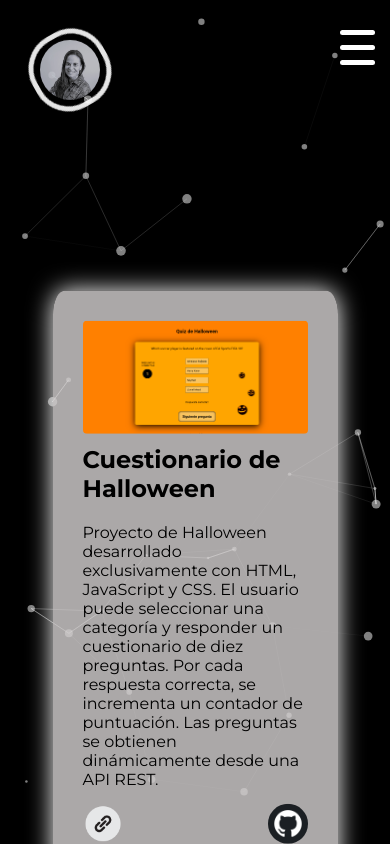
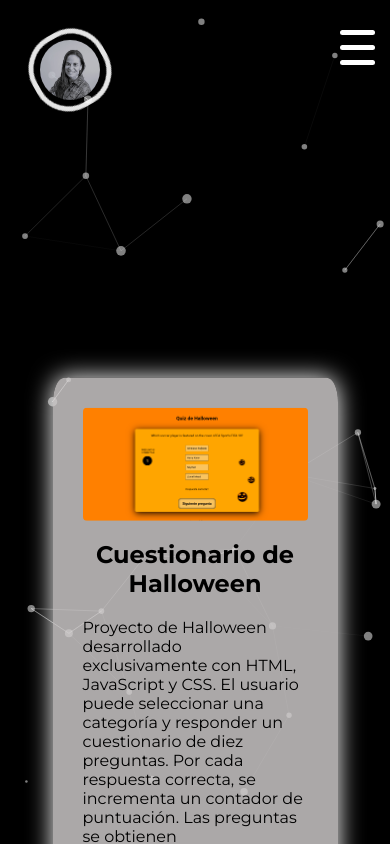
Before and after one commit to Natfer84/portfolio, a React (Create React App) app in the folder front/: page /Portfolio in a window 390 px wide. Shown: the top 844 px of the page. Built offline with nearby package versions, Linux system fonts and the light colour scheme.

Commit message:
responsive

```diff
--- a/front/src/styles/Portfolio.css
+++ b/front/src/styles/Portfolio.css
@@ -75,8 +75,10 @@
   border-radius: 4px;
 }
 .Container_job_h2 {
-  margin-top: 5%;
+  text-align: center;
 }
+
+/* Contenedor para hacer link a github y enlace a l web*/
 .Container_job_link {
   display: flex;
   align-items: revert;
@@ -107,6 +109,7 @@
   }
   .Container_box_jsonJobs {
     gap: 0px;
+    margin-top: 200px;
   }
   .Container_job {
     width: 225px;
```
